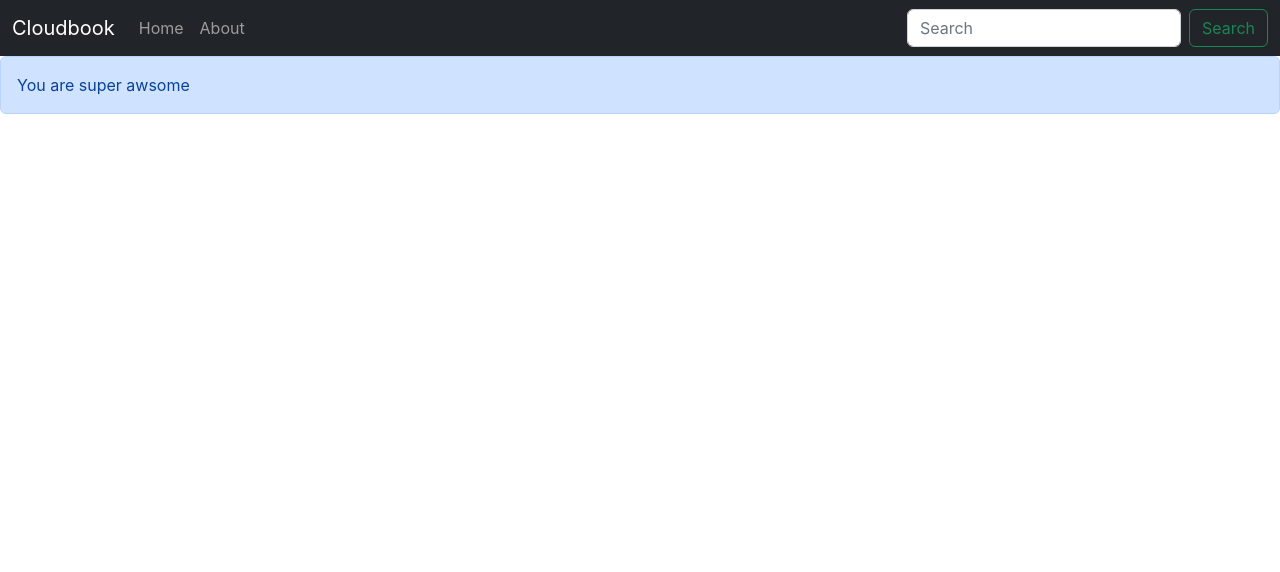
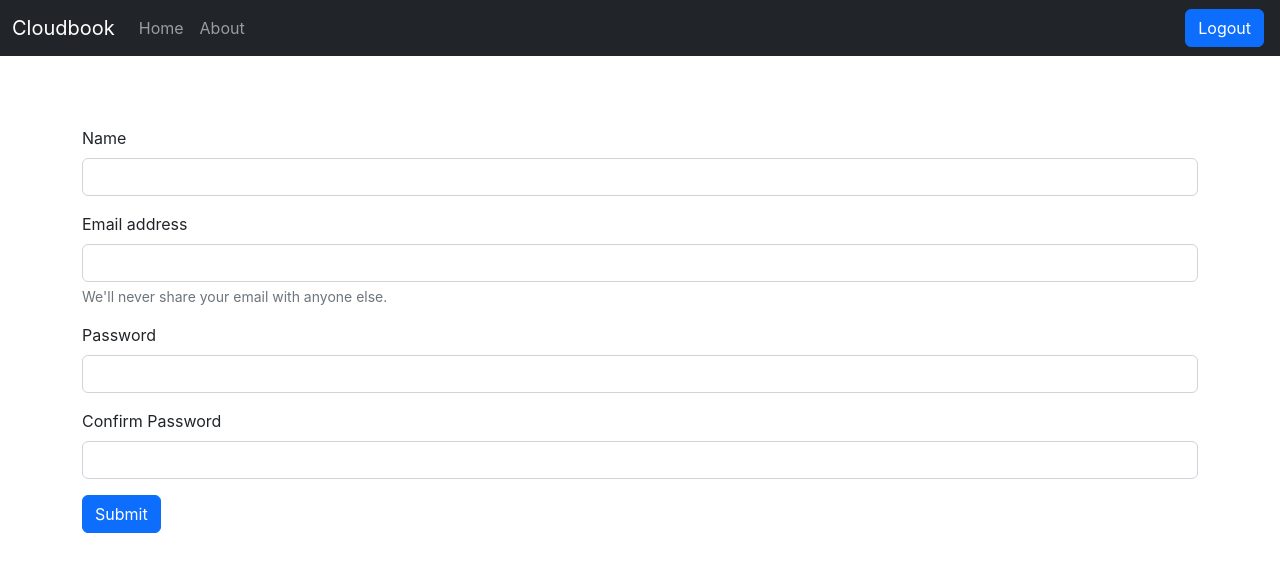
Before and after one commit to Angad-Godara/cloudbook, a React (Create React App) app: page /signup in a window 1280 px wide. Shown: the top 572 px of the page. Built offline with nearby package versions, Linux system fonts and the light colour scheme.

Commit message:
ADD: added alert context

```diff
--- a/src/App.js
+++ b/src/App.js
@@ -9,18 +9,29 @@ import Home from './Components/Home';
 import About from './Components/About';
 import NoteState from './Context/Notes/noteState';
 import Alert from './Components/Alert';
+import Login from './Components/Login';
+import Signup from './Components/Signup';
+import AlertState from './Context/Alert/alertState';
+import { useContext } from 'react';
+import alertContext from './Context/Alert/alertContext';
 
 
 function App() {
+
+  const context = useContext(alertContext);
+  const { alert } = context
+
   return (
     <NoteState>
       <BrowserRouter>
         <Navbar />
-        <Alert message="You are super awsome" />
+        <Alert alert={alert} />
         <div className='container'>
           <Routes>
             <Route exact path="/" element={<Home />} />
             <Route exact path="/about" element={<About />} />
+            <Route exact path="/login" element={<Login />} />
+            <Route exact path="/signup" element={<Signup />} />
           </Routes>
         </div>
       </BrowserRouter>
--- a/src/Components/Addnote.js
+++ b/src/Components/Addnote.js
@@ -24,17 +24,17 @@ export const Addnote = () => {
             <form className='my-3'>
                 <div className="mb-3">
                     <label htmlFor="email" className="form-label">Title</label>
-                    <input type="text" className="form-control" value={note.title} id="title" name='title' onChange={handlechange} />
+                    <input type="text" className="form-control" value={note.title} id="title" name='title' onChange={handlechange} required minLength={5} />
                 </div>
                 <div className="mb-3">
                     <label htmlFor="description" className="form-label">Description</label>
-                    <input type="text" className="form-control" value={note.description} id="description" name='description' onChange={handlechange} />
+                    <input type="text" className="form-control" value={note.description} id="description" name='description' onChange={handlechange} required minLength={5} />
                 </div>
                 <div className="mb-3">
                     <label className="form-label" htmlFor="tag">Tag</label>
                     <input type="text" className="form-control" value={note.tag} id="text" name='tag' onChange={handlechange} />
                 </div>
-                <button type="submit" className="btn btn-primary" onClick={handleClick}>Add Note</button>
+                <button disabled={note.title.length < 5 || note.description.length < 5} type="submit" className="btn btn-primary" onClick={handleClick}>Add Note</button>
             </form>
         </div>
     )
--- a/src/Components/Alert.js
+++ b/src/Components/Alert.js
@@ -1,10 +1,22 @@
 import React from 'react'
 
-function Alert(props) {
+function Alert({ alert }) {
+
+    const capitalize = (word) => {
+
+        if (word === "danger") {
+            word = "error";
+        }
+
+        return word.charAt(0).toUpperCase() + word.slice(1);
+    }
+
     return (
-        <div><div className="alert alert-primary" role="alert">
-            {props.message}
-        </div></div >
+        <div style={{ height: '70px', width: '100vw' }}>
+            {alert && <div className={`alert alert-${alert.type} alert-dismissible show" role="alert"t`}>
+                <strong>{capitalize(alert.type)}</strong> {alert.msg}
+            </div>}
+        </div>
     )
 }
 
--- /dev/null
+++ b/src/Components/Login.js
@@ -0,0 +1,67 @@
+import React, { useContext, useState } from 'react'
+import noteContext from '../Context/Notes/noteContext';
+import { useNavigate } from "react-router-dom";
+import alertContext from '../Context/Alert/alertContext';
+function Login() {
+
+    const context = useContext(noteContext)
+    const alertcontext = useContext(alertContext)
+    const { host } = context;
+    const { showAlert } = alertcontext;
+
+    let history = useNavigate()
+
+    const [user, setuser] = useState({ email: "", password: "" })
+
+    const handlechange = (e) => {
+        setuser({ ...user, [e.target.name]: e.target.value })
+    }
+
+    const handleClick = async (e) => {
+        e.preventDefault();
+        const response = await fetch(`${host}/auth/login`, {
+            method: 'POST',
+            headers: {
+                'Content-Type': 'application/json',
+            },
+            body: JSON.stringify({ email: user.email, password: user.password })
+        });
+        const json = await response.json();
+        if (json.success) {
+            localStorage.setItem('token', json.authtoken)
+            history("/")
+            showAlert("Logged in Successfully", "success")
+        } else {
+            if (json.error) {
+                showAlert(json.error, "danger")
+            }
+            else {
+                showAlert("Please enter valid credentials", "danger")
+            }
+        }
+    }
+
+    return (
+        <div className='container my-3'>
+            <h2>Login</h2>
+            <form className='my-3' onSubmit={handleClick}>
+                <div className="mb-3">
+                    <label htmlFor="email" className="form-label">Email address</label>
+                    <input type="email" className="form-control" id="email" name='email' aria-describedby="emailHelp" onChange={handlechange} />
+                    <div id="emailHelp" className="form-text">We'll never share your email with anyone else.</div>
+                </div>
+                <div className="mb-3">
+                    <label htmlFor="password" className="form-label">Password</label>
+                    <input type="password" className="form-control" id="password" name='password' onChange={handlechange} />
+                </div>
+                <div className="mb-3 form-check">
+                    <input type="checkbox" className="form-check-input" id="exampleCheck1" />
+                    <label className="form-check-label" htmlFor="exampleCheck1">Check me out</label>
+                </div>
+                <button type="submit" className="btn btn-primary">Submit</button>
+            </form>
+        </div>
+    )
+}
+
+export default Login
--- a/src/Components/Navbar.js
+++ b/src/Components/Navbar.js
@@ -1,7 +1,11 @@
-import React, { useEffect } from 'react'
+import React, { useContext } from 'react'
 import { Link, useLocation } from "react-router-dom";
+import noteContext from '../Context/Notes/noteContext';
 
 function Navbar() {
+    const context = useContext(noteContext)
+
+    const { authtoken } = context;
     let location = useLocation();
     return (
         <nav className="navbar navbar-expand-lg navbar-dark bg-dark">
@@ -19,10 +23,16 @@ function Navbar() {
                             <Link className={`nav-link ${location.pathname === '/about' ? "active" : ""}`} to="/about">About</Link>
                         </li>
                     </ul>
-                    <form className="d-flex" role="search">
-                        <input className="form-control me-2" type="search" placeholder="Search" aria-label="Search" />
-                        <button className="btn btn-outline-success" type="submit">Search</button>
-                    </form>
+                    <div className="d-flex">
+                        {(authtoken !== null ?
+                            <Link className="btn btn-primary mx-1" to="/login" role="button">Logout</Link>
+                            :
+                            <>
+                                <Link className="btn btn-primary mx-1" to="/login" role="button">Login</Link>
+                                <Link className="btn btn-primary mx-1" to="/signup" role="button">Signup</Link>
+                            </>
+                        )}
+                    </div>
                 </div>
             </div>
         </nav>
--- a/src/Components/Notes.js
+++ b/src/Components/Notes.js
@@ -51,11 +51,11 @@ function Notes() {
                             <form className='my-3'>
                                 <div className="mb-3">
                                     <label htmlFor="email" className="form-label">Title</label>
-                                    <input type="text" className="form-control" id="title" value={note.title} name='title' onChange={handlechange} />
+                                    <input type="text" className="form-control" id="title" value={note.title} name='title' onChange={handlechange} required minLength={5} />
                                 </div>
                                 <div className="mb-3">
                                     <label htmlFor="description" className="form-label">Description</label>
-                                    <input type="text" className="form-control" id="description" value={note.description} name='description' onChange={handlechange} />
+                                    <input type="text" className="form-control" id="description" value={note.description} name='description' onChange={handlechange} required minLength={5} />
                                 </div>
                                 <div className="mb-3">
                                     <label className="form-label" htmlFor="tag">Tag</label>
@@ -65,7 +65,7 @@ function Notes() {
                         </div>
                         <div className="modal-footer">
                             <button ref={refClose} type="button" className="btn btn-secondary" data-bs-dismiss="modal">Close</button>
-                            <button type="button" className="btn btn-primary" onClick={handleClick}>Update Note</button>
+                            <button type="button" disabled={note.title.length < 5 || note.description.length < 5} className="btn btn-primary" onClick={handleClick}>Update Note</button>
                         </div>
                     </div>
                 </div>
--- /dev/null
+++ b/src/Components/Signup.js
@@ -0,0 +1,72 @@
+import React, { useContext, useState } from 'react'
+import noteContext from '../Context/Notes/noteContext';
+import { useNavigate } from "react-router-dom";
+import alertContext from '../Context/Alert/alertContext';
+
+function Signup() {
+
+    const context = useContext(noteContext)
+    const alertcontext = useContext(alertContext)
+
+    const { host } = context;
+    const { showAlert } = alertcontext;
+
+    let history = useNavigate()
+
+    const [user, setuser] = useState({ name: "", email: "", password: "", cpassword: "" })
+
+    const handlechange = (e) => {
+        setuser({ ...user, [e.target.name]: e.target.value })
+    }
+
+    const handleClick = async (e) => {
+        e.preventDefault();
+        const response = await fetch(`${host}/auth/createuser`, {
+            method: 'POST',
+            headers: {
+                'Content-Type': 'application/json',
+            },
+            body: JSON.stringify({ name: user.name, email: user.email, password: user.password })
+        });
+        const json = await response.json();
+        if (json.success === true) {
+            localStorage.setItem('token', json.authtoken)
+            history("/")
+            showAlert("LAccount created Successfully", "success")
+        } else {
+            if (json.error) {
+                showAlert(json.error, "danger")
+            }
+            else {
+                showAlert("Please enter valid credentials", "danger")
+            }
+        }
+    }
+
+    return (
+        <div>
+            <form onSubmit={handleClick}>
+                <div className="mb-3">
+                    <label htmlFor="name" className="form-label">Name</label>
+                    <input type="name" onChange={handlechange} className="form-control" id="name" name='name' required />
+                </div>
+                <div className="mb-3">
+                    <label htmlFor="email" className="form-label">Email address</label>
+                    <input type="email" onChange={handlechange} className="form-control" id="email" name='email' aria-describedby="emailHelp" required />
+                    <div id="emailHelp" className="form-text">We'll never share your email with anyone else.</div>
+                </div>
+                <div className="mb-3">
+                    <label htmlFor="password" className="form-label">Password</label>
+                    <input type="password" onChange={handlechange} className="form-control" id="password" name='password' required minLength={3} />
+                </div>
+                <div className="mb-3">
+                    <label htmlFor="cpassword" className="form-label">Confirm Password</label>
+                    <input type="password" onChange={handlechange} className="form-control" id="cpassword" name='cpassword' required minLength={3} />
+                </div>
+                <button disabled={user.cpassword !== user.password} type="submit" className="btn btn-primary">Submit</button>
+            </form>
+        </div>
+    )
+}
+
+export default Signup
--- /dev/null
+++ b/src/Context/Alert/alertContext.js
@@ -0,0 +1,5 @@
+import { createContext } from "react";
+
+const alertContext = createContext()
+
+export default alertContext
--- /dev/null
+++ b/src/Context/Alert/alertState.js
@@ -0,0 +1,26 @@
+import { useState } from "react";
+import AlertContext from "./alertContext";
+
+const AlertState = (props) => {
+
+    const [alert, setAlert] = useState(null);
+
+    const showAlert = (message, typ) => {
+        setAlert({
+            msg: message,
+            type: typ
+        })
+
+        setTimeout(() => {
+            setAlert(null);
+        }, 1500)
+    }
+
+    return (
+        <AlertContext.Provider value={{ alert, setAlert, showAlert }}>
+            {props.children}
+        </AlertContext.Provider>
+    )
+}
+
+export default AlertState
--- a/src/index.js
+++ b/src/index.js
@@ -2,11 +2,14 @@ import React from 'react';
 import ReactDOM from 'react-dom/client';
 import './index.css';
 import App from './App';
+import AlertState from './Context/Alert/alertState';
 
 const root = ReactDOM.createRoot(document.getElementById('root'));
 root.render(
   <React.StrictMode>
-    <App />
+    <AlertState>
+      <App />
+    </AlertState>
   </React.StrictMode>
 );
 
```
Also changed, not shown: src/Context/Notes/noteState.js (+7 -3 lines), 1 other file (tests, documents, lock files or other folders).
